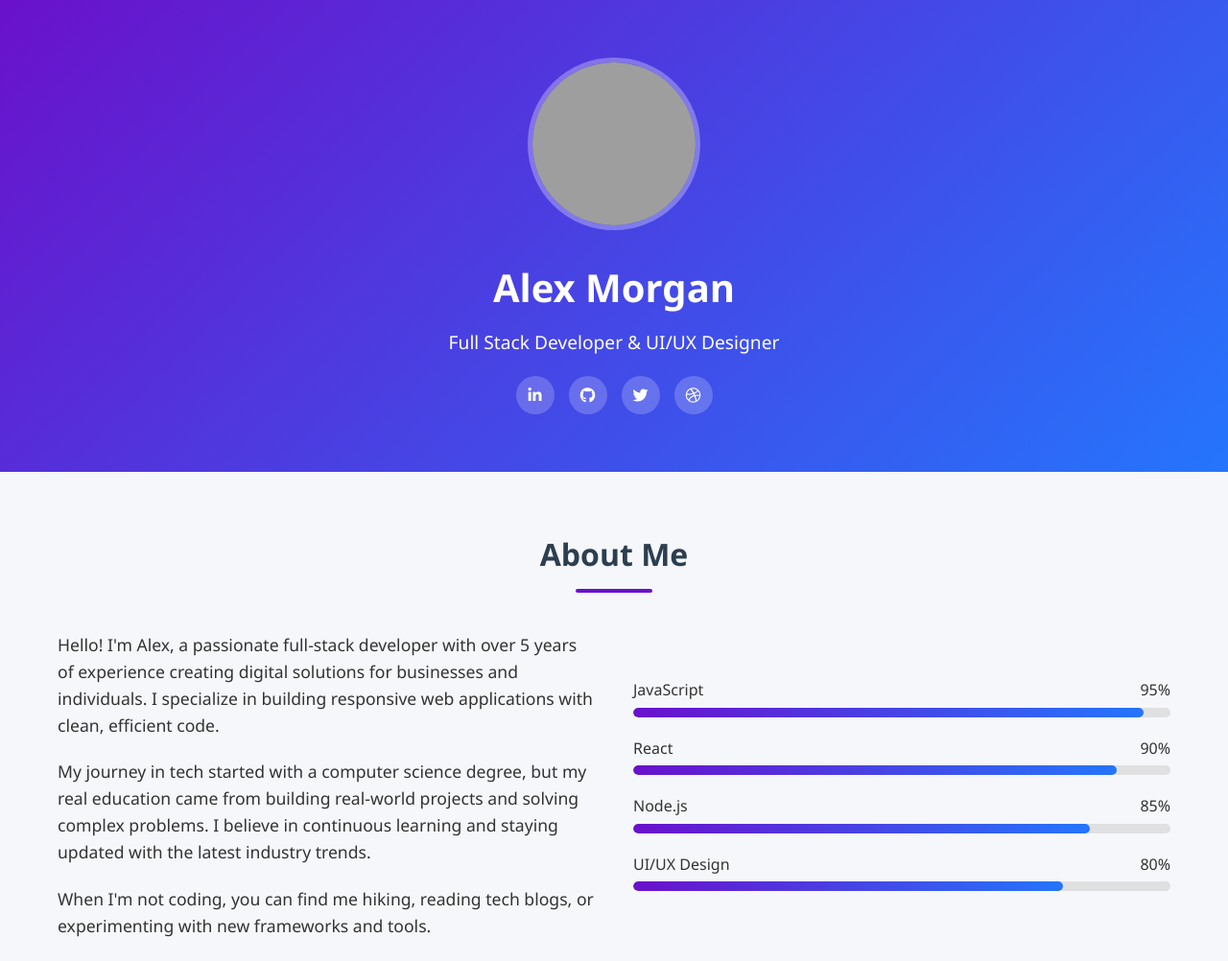
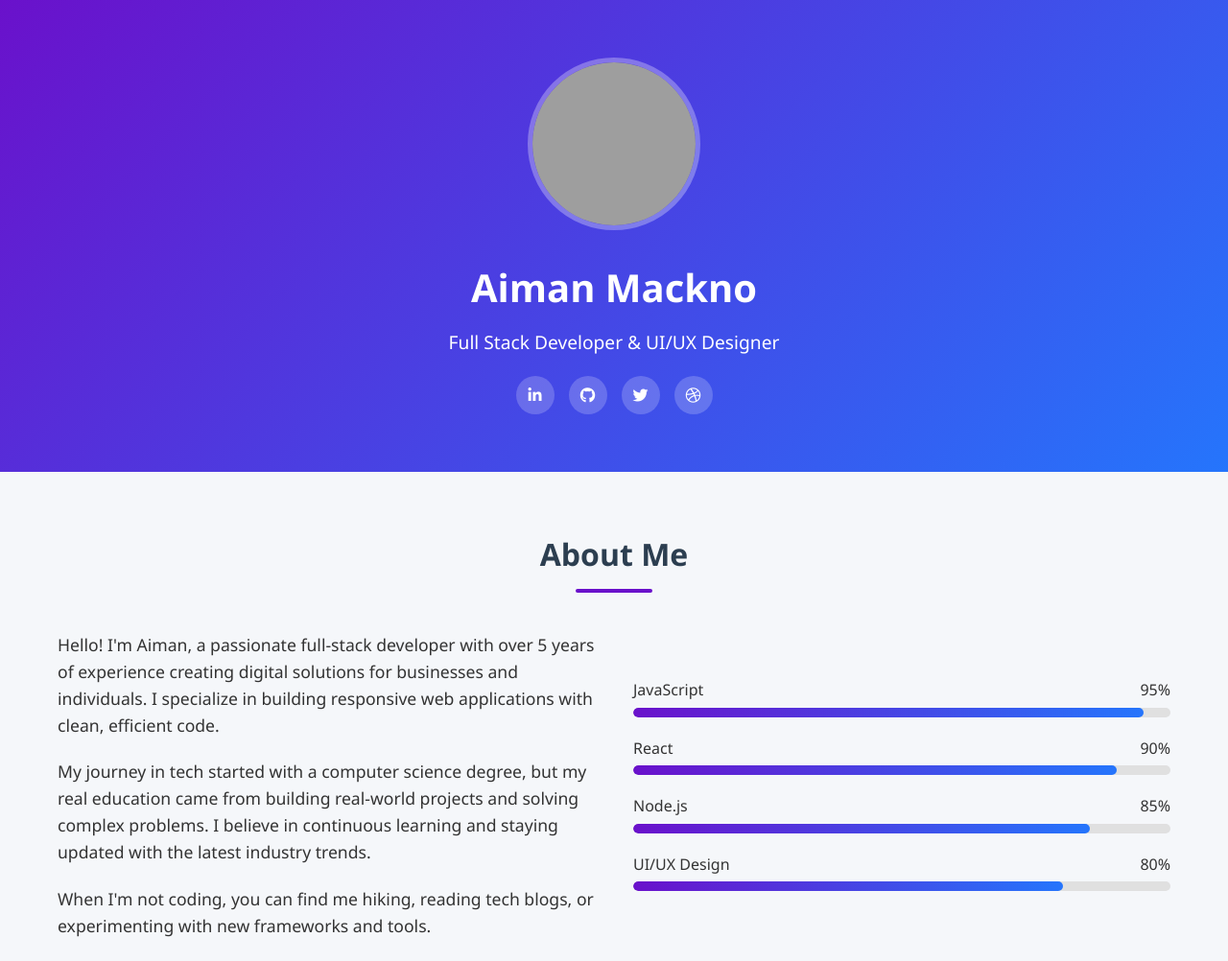
Before and after one commit to rajulnabil/mackno-aiman-cloud, a plain HTML site: page index.html in a window 1280 px wide. Shown: the top 1002 px of the page at 96% size. Drawn offline with Linux system fonts and the light colour scheme; grey boxes are pictures that could not be loaded.

Commit message:
Update index.html

```diff
--- a/index.html
+++ b/index.html
@@ -3,7 +3,7 @@
 <head>
     <meta charset="UTF-8">
     <meta name="viewport" content="width=device-width, initial-scale=1.0">
-    <title>Alex Morgan - Personal Profile</title>
+    <title>Aiman Mackno - Personal Profile</title>
     <style>
         /* Base Styles */
         * {
@@ -336,7 +336,7 @@
     <header>
         <div class="container">
             <img src="https://images.unsplash.com/photo-1507003211169-0a1dd7228f2d?ixlib=rb-1.2.1&auto=format&fit=crop&w=500&q=60" alt="Profile Picture" class="profile-img">
-            <h1 class="name">Alex Morgan</h1>
+            <h1 class="name">Aiman Mackno</h1>
             <p class="title">Full Stack Developer & UI/UX Designer</p>
             <div class="social-links">
                 <a href="#"><i class="fab fa-linkedin-in"></i></a>
@@ -353,7 +353,7 @@
             <h2 class="section-title">About Me</h2>
             <div class="about-content">
                 <div class="about-text">
-                    <p>Hello! I'm Alex, a passionate full-stack developer with over 5 years of experience creating digital solutions for businesses and individuals. I specialize in building responsive web applications with clean, efficient code.</p>
+                    <p>Hello! I'm Aiman, a passionate full-stack developer with over 5 years of experience creating digital solutions for businesses and individuals. I specialize in building responsive web applications with clean, efficient code.</p>
                     <p>My journey in tech started with a computer science degree, but my real education came from building real-world projects and solving complex problems. I believe in continuous learning and staying updated with the latest industry trends.</p>
                     <p>When I'm not coding, you can find me hiking, reading tech blogs, or experimenting with new frameworks and tools.</p>
                 </div>
@@ -520,11 +520,12 @@
     <!-- Footer -->
     <footer>
         <div class="container">
-            <p>&copy; 2023 Alex Morgan. All Rights Reserved.</p>
+            <p>&copy; 2025 Aiman Mackno. All Rights Reserved.</p>
         </div>
     </footer>
 
     <!-- Font Awesome for Icons -->
     <script src="https://kit.fontawesome.com/a076d05399.js" crossorigin="anonymous"></script>
 </body>
+
 </html>
```
